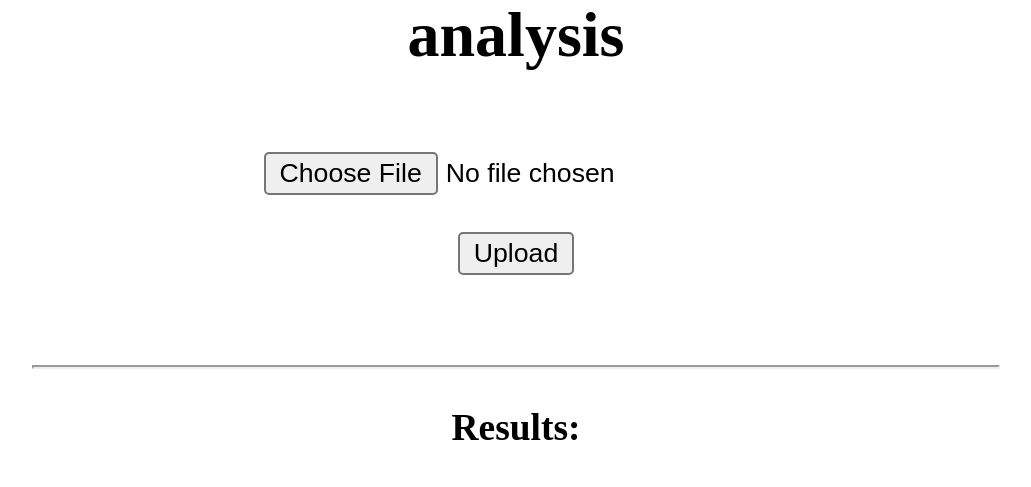
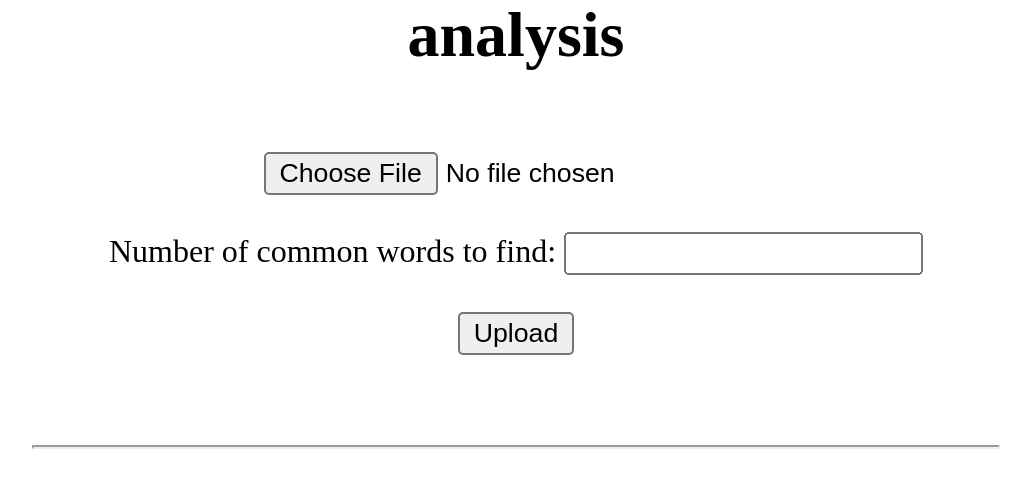
Before and after one commit to masoncusack/PopWordSearch, a Flask app: page / in a window 1280 px wide. Shown: the part 119-606 px from the top of the page, without its empty margins (124-1155 px from the left). Run offline with Flask 2, Linux system fonts and the light colour scheme.

Commit message:
getting most common words across documents

```diff
--- a/src/app.py
+++ b/src/app.py
@@ -24,10 +24,14 @@ UPLOAD_FOLDER = '../uploads/'
 ALLOWED_EXTENSIONS = {'zip'}  # restrict to .zip upload for now
 # ALLOWED_EXTENSIONS = {'txt', 'jpg', 'png'} #Can always extend to other filetypes later
 
-# Initialize app:
+# Initialize app
 app = Flask(__name__)
 
+# Load spaCy's English language model
+nlp = spacy.load('en')
+
 def create_dir(path):
+    #refresh
     if os.path.isdir(path):
         shutil.rmtree(path)
 
@@ -55,53 +59,48 @@ def unzip(zip_name, in_path, out_path='../txt_files/'): #Note: if out_path chang
 
 def find_pop_words(num_common_words=10, file_dir="../txt_files"): #by default search for 10 most common
 
-    #TODO: process docs as below to find the most popular words
-    #Open test doc 1
+    #Get filepaths of uploaded txts
     filepaths = []
 
     for dirname, _, filenames in os.walk(file_dir):
         for filename in filenames:
             filepaths.append(os.path.join(dirname, filename))
 
-    #sort filepaths because for some reason os.walk paths are unordered.
+    # Sort filepaths because for some reason os.walk paths are unordered.
     filepaths.sort()
-    print(filepaths)
 
-    #Maintain ordered list to associate texts with specific files
-    #TODO: use this to understand which docs each occurs in
+    # Maintain ordered list to associate text bodies with specific files
     content_per_doc = []
 
-    #Concat all content to find popular words
+    # Concat all content to find popular words
     full_content = ""
 
     for f in filepaths:
         doc = open(f)
-        plaintext = doc.read().replace('\n', '') #strip out newline characters common in .txts
+        plaintext = doc.read().replace('\n', '') # Strip out newline characters common in .txts
         content_per_doc.append(plaintext)
-        full_content += plaintext+" " #Add spaces to ensure tokens are recognised correctly (spaCy may handle this anyway)
+        full_content += plaintext+" " # Add spaces to ensure tokens are recognised correctly (spaCy may handle this anyway)
 
-    #Process to find common words across documents
-    #Load English language model
-    nlp = spacy.load('en')
-
+    # Process to find common words across documents
     text_to_process = nlp(full_content)
 
-    #Find words/"tokens", removing stop words
+    # Find words/"tokens", removing stop words
     words = [token.text for token in text_to_process if token.is_punct != True and token.is_stop != True]
 
-    #Find the n most common words
+    # Find the n most common words
     num_words = Counter(words)
     common_words = num_words.most_common(num_common_words)
 
     #TODO: return results and use in other processing functions, then wrap
-    return common_words
+    #Return words only, not their count, as we don't need this in any results
+    return [word[0] for word in common_words]
 
 #TODO: find which documents each popular word appears in
-def which_documents(word):
+def which_documents(content_per_doc, word):
     return render_template('index.html')
 
 #TODO: find sentences in which each popular word appears
-def find_sentences(word):
+def find_sentences(full_content, word):
     return render_template('index.html')
 
 @app.route("/", methods=['GET', 'POST'])
@@ -130,6 +129,7 @@ def handle_file_upload():
             unzip(zip_name=zipname, in_path=UPLOAD_FOLDER+zipname) #out_path has default
 
             common_words = find_pop_words()
+            print("Common words: " + str(common_words))
 
     return render_template('index.html')
 
--- a/src/templates/index.html
+++ b/src/templates/index.html
@@ -10,7 +10,10 @@
         <br>
             <form method="post" action="/" enctype="multipart/form-data">
                 <input type="file" name="zip" id="zip">
-                <br><br>
+                <br/><br/>
+                <label for="lfname">Number of common words to find:</label>
+                <input type=number name="num_common_words" id="num_common_words">
+                <br/><br/>
                 <input type="submit" value="Upload"></form>
                 <br/><br/><hr/>
             </form>
```
